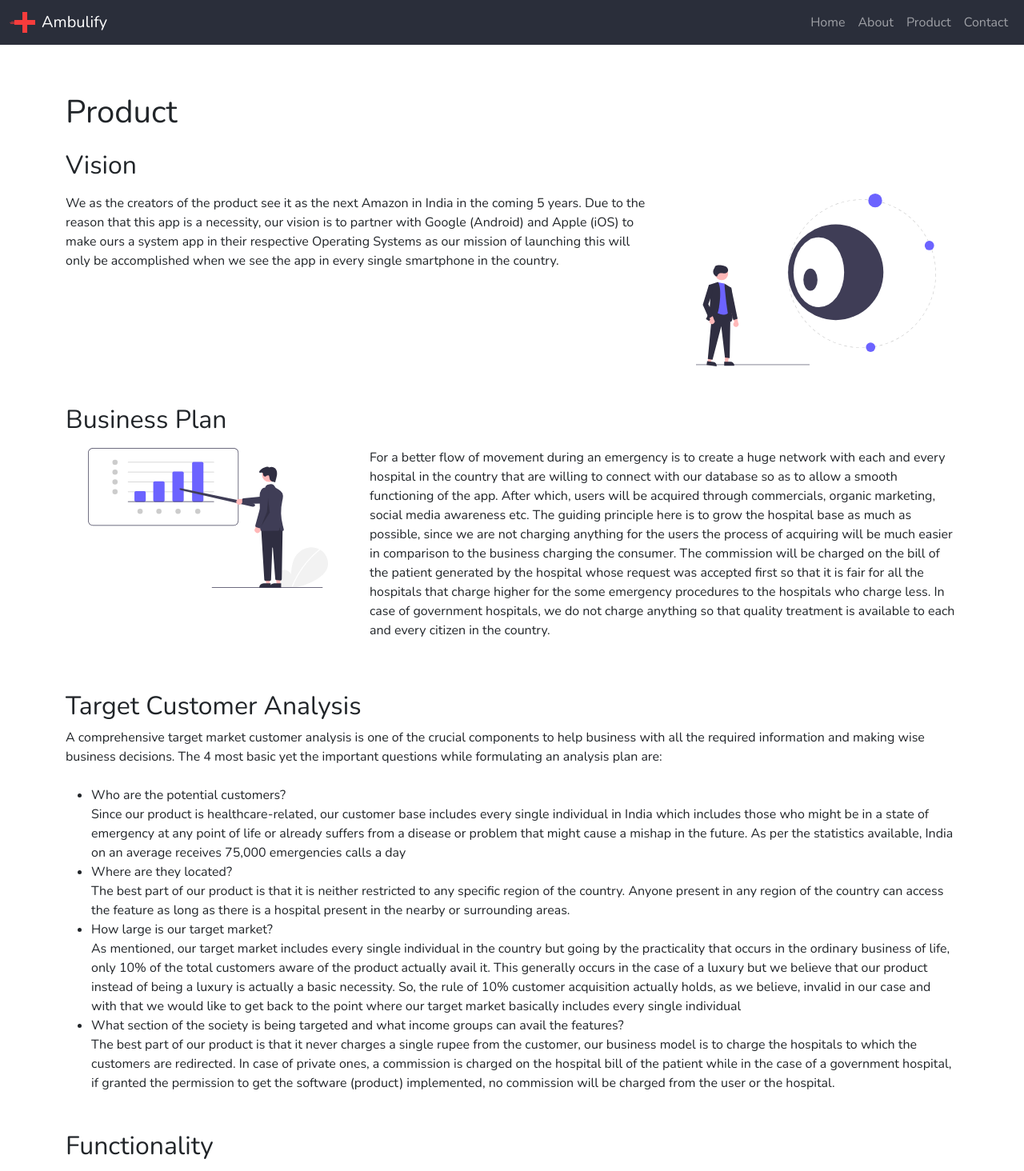
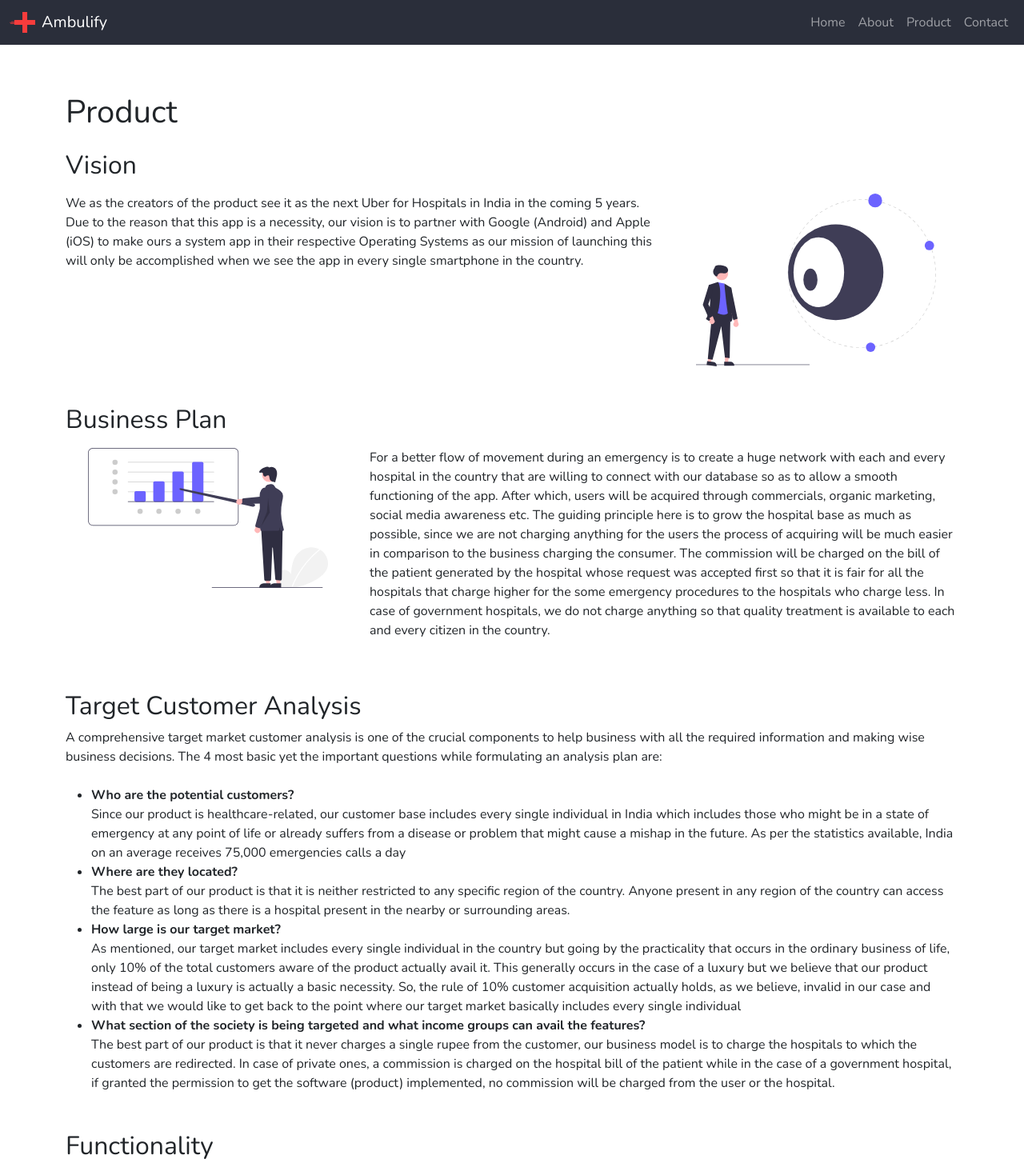
Before and after one commit to kavin25/innovate-trix-2021-static, a Next.js app: page /product in a window 1280 px wide. Shown: the top 1464 px of the page at 80% size. Built offline with nearby package versions, Linux system fonts and the light colour scheme.

Commit message:
feat: Minor Final Changes

```diff
--- a/components/Layout.js
+++ b/components/Layout.js
@@ -12,6 +12,7 @@ export default function Layout({ children }) {
         <meta property="og:title" content={appName} key="title" />
         <title>{appName}</title>
         <link rel="preconnect" href="https://fonts.gstatic.com" />
+        <link rel="shortcut icon" href="/logo.png" type="image/x-icon" />
         <link
           href="https://fonts.googleapis.com/css2?family=Poppins:wght@400;700&display=swap"
           rel="stylesheet"
--- a/components/product/TargetCustomer.js
+++ b/components/product/TargetCustomer.js
@@ -11,7 +11,7 @@ function TargetCustomer() {
         <br />
         <ul>
           <li>
-            Who are the potential customers?
+            <strong>Who are the potential customers?</strong>
             <br />
             Since our product is healthcare-related, our customer base includes
             every single individual in India which includes those who might be
@@ -21,7 +21,7 @@ function TargetCustomer() {
             emergencies calls a day
           </li>
           <li>
-            Where are they located?
+            <strong>Where are they located?</strong>
             <br />
             The best part of our product is that it is neither restricted to any
             specific region of the country. Anyone present in any region of the
@@ -29,7 +29,7 @@ function TargetCustomer() {
             present in the nearby or surrounding areas.
           </li>
           <li>
-            How large is our target market?
+            <strong>How large is our target market?</strong>
             <br />
             As mentioned, our target market includes every single individual in
             the country but going by the practicality that occurs in the
@@ -42,8 +42,10 @@ function TargetCustomer() {
             market basically includes every single individual
           </li>
           <li>
-            What section of the society is being targeted and what income groups
-            can avail the features?
+            <strong>
+              What section of the society is being targeted and what income
+              groups can avail the features?
+            </strong>
             <br />
             The best part of our product is that it never charges a single rupee
             from the customer, our business model is to charge the hospitals to
--- a/components/product/Vision.js
+++ b/components/product/Vision.js
@@ -5,12 +5,13 @@ export default function Vision() {
       <div className="row mt-3">
         <div className="col-sm-12 col-md-8">
           <p>
-            We as the creators of the product see it as the next Amazon in India
-            in the coming 5 years. Due to the reason that this app is a
-            necessity, our vision is to partner with Google (Android) and Apple
-            (iOS) to make ours a system app in their respective Operating
-            Systems as our mission of launching this will only be accomplished
-            when we see the app in every single smartphone in the country.
+            We as the creators of the product see it as the next Uber for
+            Hospitals in India in the coming 5 years. Due to the reason that
+            this app is a necessity, our vision is to partner with Google
+            (Android) and Apple (iOS) to make ours a system app in their
+            respective Operating Systems as our mission of launching this will
+            only be accomplished when we see the app in every single smartphone
+            in the country.
           </p>
         </div>
         <div className="col-sm-12 col-md-4 text-center">
```
